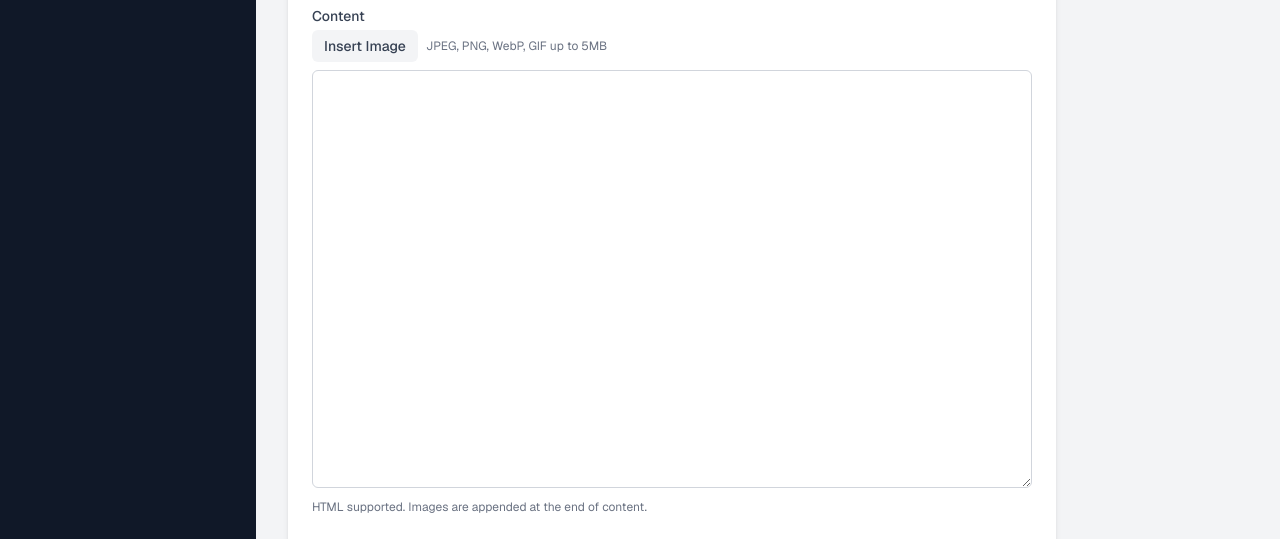
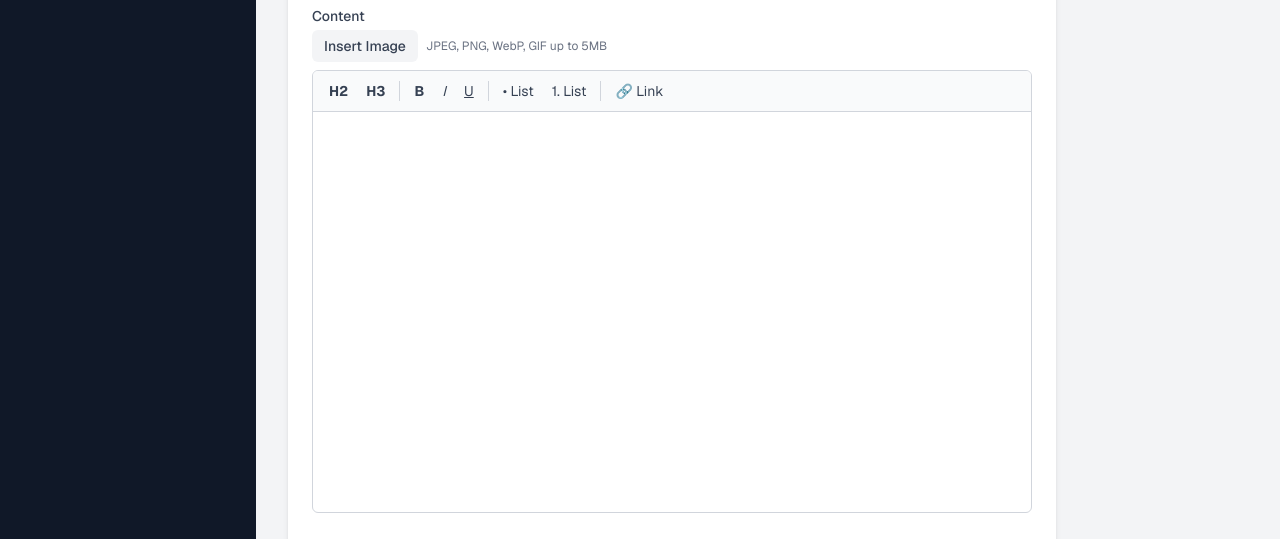
Before and after one commit to topazarengh15-hub/news-website, a Next.js app: page /admin/pages/1/edit in a window 1280 px wide. Shown: the part 402-941 px from the top of the page. Built offline with nearby package versions, Linux system fonts and the light colour scheme; no server answers; the database is empty.

Commit message:
Replace HTML textarea with WYSIWYG rich editor for pages admin

```diff
--- a/src/app/admin/pages/[id]/edit/page.tsx
+++ b/src/app/admin/pages/[id]/edit/page.tsx
@@ -3,6 +3,7 @@
 import { useState, useEffect } from "react";
 import { useRouter, useParams } from "next/navigation";
 import Link from "next/link";
+import RichEditor from "@/components/RichEditor";
 
 export default function EditPage() {
   const router = useRouter();
@@ -92,13 +93,7 @@ export default function EditPage() {
             </label>
             <span className="text-xs text-gray-500">JPEG, PNG, WebP, GIF up to 5MB</span>
           </div>
-          <textarea
-            value={content}
-            onChange={(e) => setContent(e.target.value)}
-            rows={20}
-            className="w-full px-3 py-2 border border-gray-300 rounded-md font-mono text-sm"
-          />
-          <p className="text-xs text-gray-500 mt-1">HTML supported. Images are appended at the end of content.</p>
+          <RichEditor value={content} onChange={setContent} />
         </div>
         <div>
           <label className="block text-sm font-medium text-gray-700 mb-1">Status</label>
--- a/src/app/admin/pages/new/page.tsx
+++ b/src/app/admin/pages/new/page.tsx
@@ -3,6 +3,7 @@
 import { useState } from "react";
 import { useRouter } from "next/navigation";
 import Link from "next/link";
+import RichEditor from "@/components/RichEditor";
 
 export default function NewPage() {
   const router = useRouter();
@@ -80,13 +81,7 @@ export default function NewPage() {
             </label>
             <span className="text-xs text-gray-500">JPEG, PNG, WebP, GIF up to 5MB</span>
           </div>
-          <textarea
-            value={content}
-            onChange={(e) => setContent(e.target.value)}
-            rows={20}
-            className="w-full px-3 py-2 border border-gray-300 rounded-md font-mono text-sm"
-          />
-          <p className="text-xs text-gray-500 mt-1">HTML supported. Images are appended at the end of content.</p>
+          <RichEditor value={content} onChange={setContent} />
         </div>
         <div>
           <label className="block text-sm font-medium text-gray-700 mb-1">Status</label>
--- /dev/null
+++ b/src/components/RichEditor.tsx
@@ -0,0 +1,51 @@
+"use client";
+
+import { useRef, useCallback } from "react";
+
+interface RichEditorProps {
+  value: string;
+  onChange: (html: string) => void;
+}
+
+export default function RichEditor({ value, onChange }: RichEditorProps) {
+  const editorRef = useRef<HTMLDivElement>(null);
+
+  const exec = useCallback((command: string, value?: string) => {
+    document.execCommand(command, false, value);
+    editorRef.current?.focus();
+    onChange(editorRef.current?.innerHTML || "");
+  }, [onChange]);
+
+  const handleInput = useCallback(() => {
+    onChange(editorRef.current?.innerHTML || "");
+  }, [onChange]);
+
+  return (
+    <div className="border border-gray-300 rounded-md overflow-hidden">
+      <div className="flex flex-wrap items-center gap-0.5 px-2 py-1.5 bg-gray-50 border-b border-gray-300">
+        <button type="button" onClick={() => exec("formatBlock", "<h2>")} className="px-2 py-1 text-sm font-bold text-gray-700 hover:bg-gray-200 rounded" title="Heading">H2</button>
+        <button type="button" onClick={() => exec("formatBlock", "<h3>")} className="px-2 py-1 text-sm font-bold text-gray-700 hover:bg-gray-200 rounded" title="Subheading">H3</button>
+        <span className="w-px h-5 bg-gray-300 mx-1" />
+        <button type="button" onClick={() => exec("bold")} className="px-2 py-1 text-sm font-bold text-gray-700 hover:bg-gray-200 rounded" title="Bold">B</button>
+        <button type="button" onClick={() => exec("italic")} className="px-2 py-1 text-sm italic text-gray-700 hover:bg-gray-200 rounded" title="Italic">I</button>
+        <button type="button" onClick={() => exec("underline")} className="px-2 py-1 text-sm underline text-gray-700 hover:bg-gray-200 rounded" title="Underline">U</button>
+        <span className="w-px h-5 bg-gray-300 mx-1" />
+        <button type="button" onClick={() => exec("insertUnorderedList")} className="px-2 py-1 text-sm text-gray-700 hover:bg-gray-200 rounded" title="Bullet List">• List</button>
+        <button type="button" onClick={() => exec("insertOrderedList")} className="px-2 py-1 text-sm text-gray-700 hover:bg-gray-200 rounded" title="Numbered List">1. List</button>
+        <span className="w-px h-5 bg-gray-300 mx-1" />
+        <button type="button" onClick={() => {
+          const url = prompt("Enter link URL:");
+          if (url) exec("createLink", url);
+        }} className="px-2 py-1 text-sm text-gray-700 hover:bg-gray-200 rounded" title="Insert Link">🔗 Link</button>
+      </div>
+      <div
+        ref={editorRef}
+        contentEditable
+        suppressContentEditableWarning
+        onInput={handleInput}
+        className="min-h-[400px] p-4 text-sm focus:outline-none prose prose-sm max-w-none"
+        dangerouslySetInnerHTML={{ __html: value }}
+      />
+    </div>
+  );
+}
```
